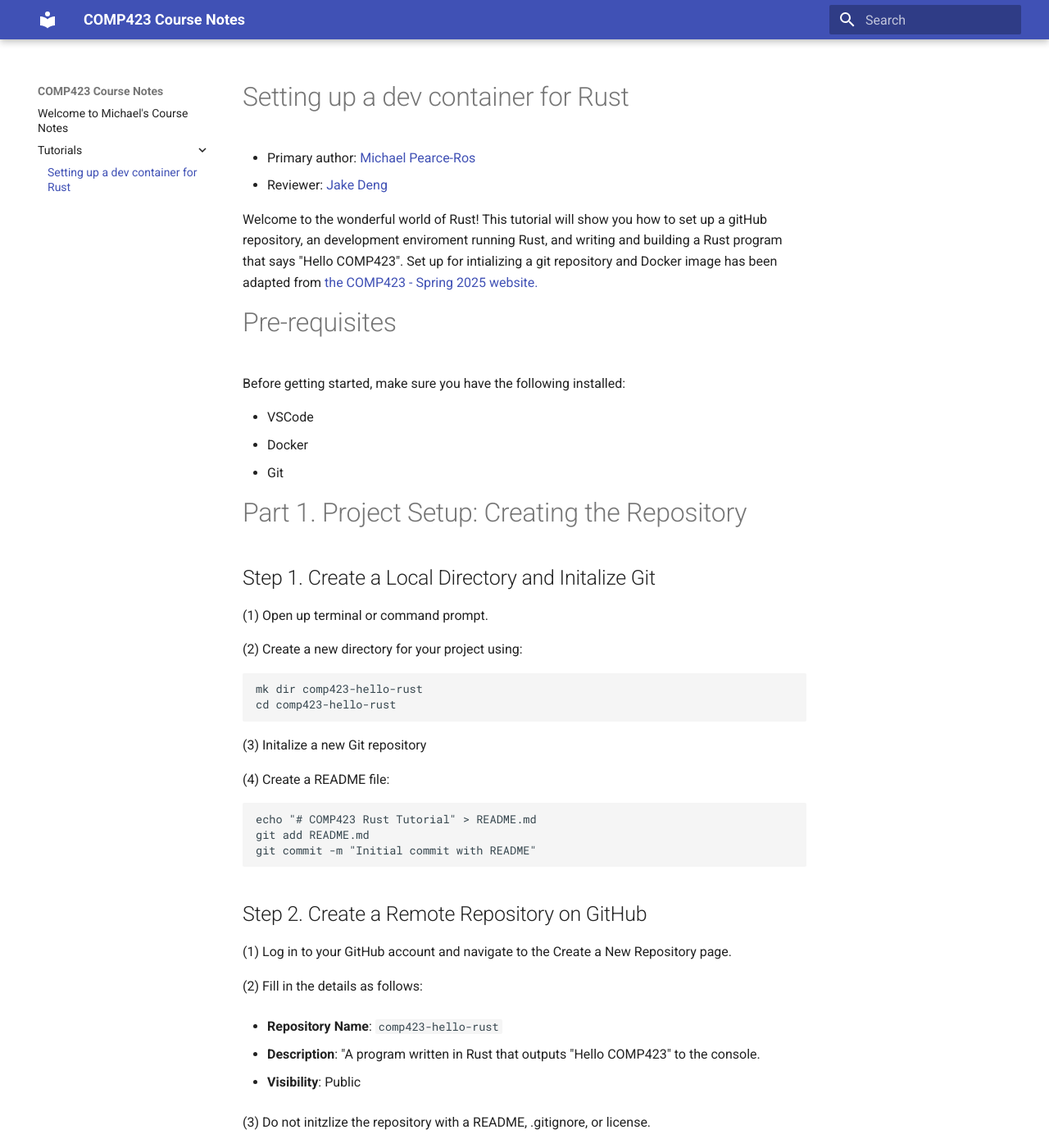
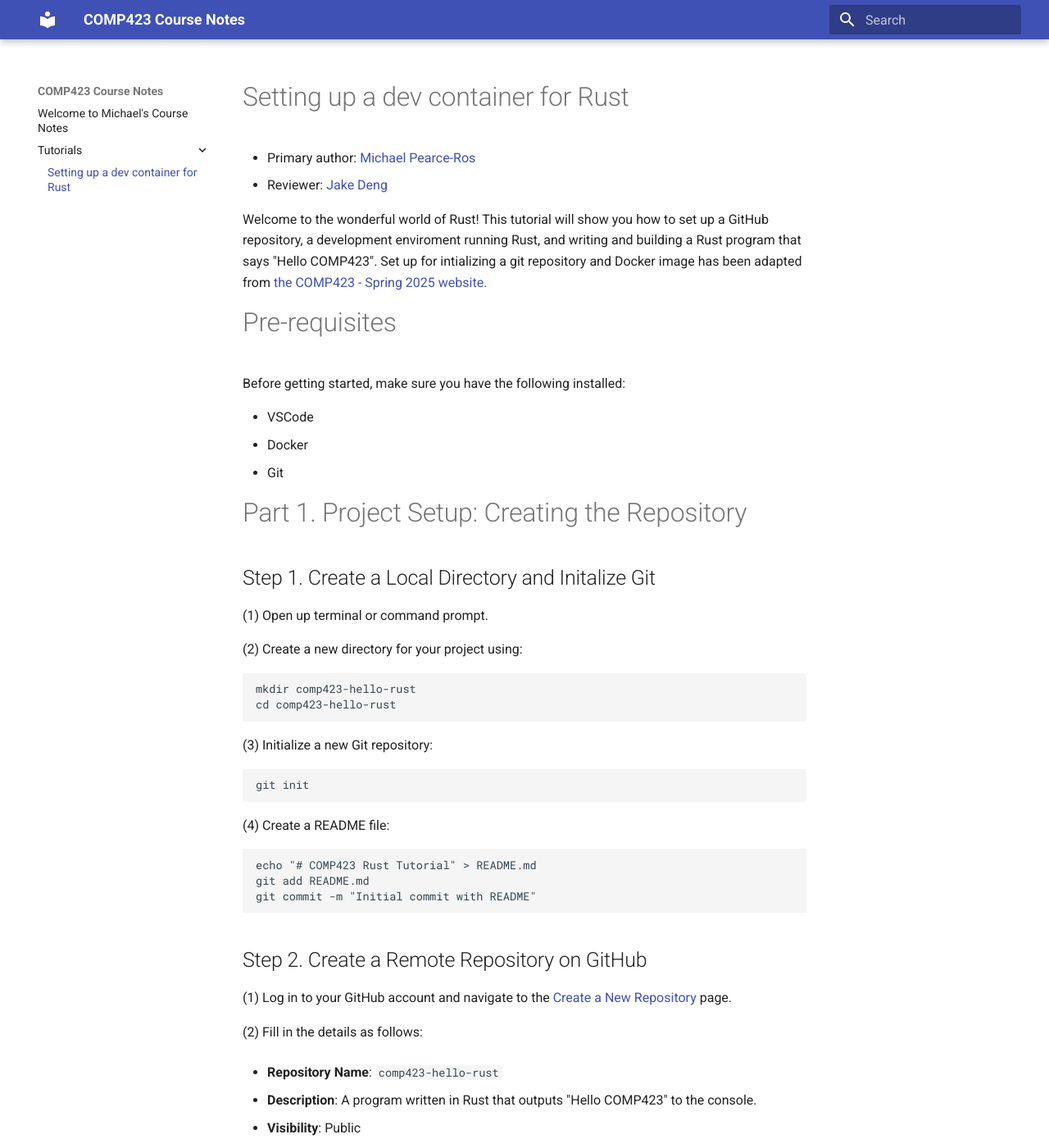
Before and after one commit to miketravels/comp423-course-notes, an MkDocs documentation site: the page built from docs/tutorials/rust-setup.md, in a window 1280 px wide and 1400 px high. Shown: the whole window at 82% size. Built offline with MkDocs 1.6.1 and Material for MkDocs 9.7.7, drawn with Linux system fonts in a browser that asks for light colours; some of the changed text lies outside the part shown.

Commit message:
Fixed some typos, added an extra code block

````diff
--- a/docs/tutorials/rust-setup.md
+++ b/docs/tutorials/rust-setup.md
@@ -3,7 +3,7 @@
 * Primary author: [Michael Pearce-Ros](https://github.com/miketravels)
 * Reviewer: [Jake Deng](https://github.com/jakethellama)
 
-Welcome to the wonderful world of Rust! This tutorial will show you how to set up a gitHub repository, an development enviroment running Rust, and writing and building a Rust program that says "Hello COMP423". Set up for intializing a git repository and Docker image has been adapted from [the COMP423 - Spring 2025 website.](https://comp423-25s.github.io/resources/MkDocs/tutorial/)
+Welcome to the wonderful world of Rust! This tutorial will show you how to set up a GitHub repository, a development enviroment running Rust, and writing and building a Rust program that says "Hello COMP423". Set up for intializing a git repository and Docker image has been adapted from [the COMP423 - Spring 2025 website.](https://comp423-25s.github.io/resources/MkDocs/tutorial/)
 
 # Pre-requisites
 Before getting started, make sure you have the following installed:
@@ -18,10 +18,13 @@ Before getting started, make sure you have the following installed:
 
 (2) Create a new directory for your project using:
 ```
-mk dir comp423-hello-rust
+mkdir comp423-hello-rust
 cd comp423-hello-rust
 ```
-(3) Initalize a new Git repository
+(3) Initialize a new Git repository:
+```
+git init
+```
 
 (4) Create a README file:
 ```
@@ -31,17 +34,17 @@ git commit -m "Initial commit with README"
 ```
 
 ## Step 2. Create a Remote Repository on GitHub
-(1) Log in to your GitHub account and navigate to the Create a New Repository page.
+(1) Log in to your GitHub account and navigate to the [Create a New Repository](https://github.com/new) page.
 
 (2) Fill in the details as follows:
 
 * **Repository Name**: ```comp423-hello-rust```
 
-* **Description**: "A program written in Rust that outputs "Hello COMP423" to the console.
+* **Description**: A program written in Rust that outputs "Hello COMP423" to the console.
 
 * **Visibility**: Public
 
-(3) Do not initzlize the repository with a README, .gitignore, or license.
+(3) Do not initialize the repository with a README, .gitignore, or license.
 
 (4) Click **Create Repository**.
 
@@ -108,7 +111,7 @@ This will get the latest Rust image plus rust-analyser for when we run our conta
     ./target/debug/hello_comp
  ```
 
- ```cargo build``` is the Rust equivalent to C's ```gcc``` command, in which it compiles a file to be executed later. Compiled Rust files can be found under ```./target/debug ```. Running ```./target/debug/hello_comp``` will executed the compiled ```hello_comp``` file.
+ ```cargo build``` is the Rust equivalent to C's ```gcc``` command, in which it compiles a file to be executed later. Compiled Rust files can be found under ```./target/debug ```. Running ```./target/debug/hello_comp``` will execute the compiled ```hello_comp``` file.
 
 !!! note
     `cargo run` can be used instead to compile and run the program in a single step. It can also accept most arguments that can be used with `cargo build`
````
Also changed, not shown: other parts of docs/tutorials/rust-setup.md (+5 -5 lines).
